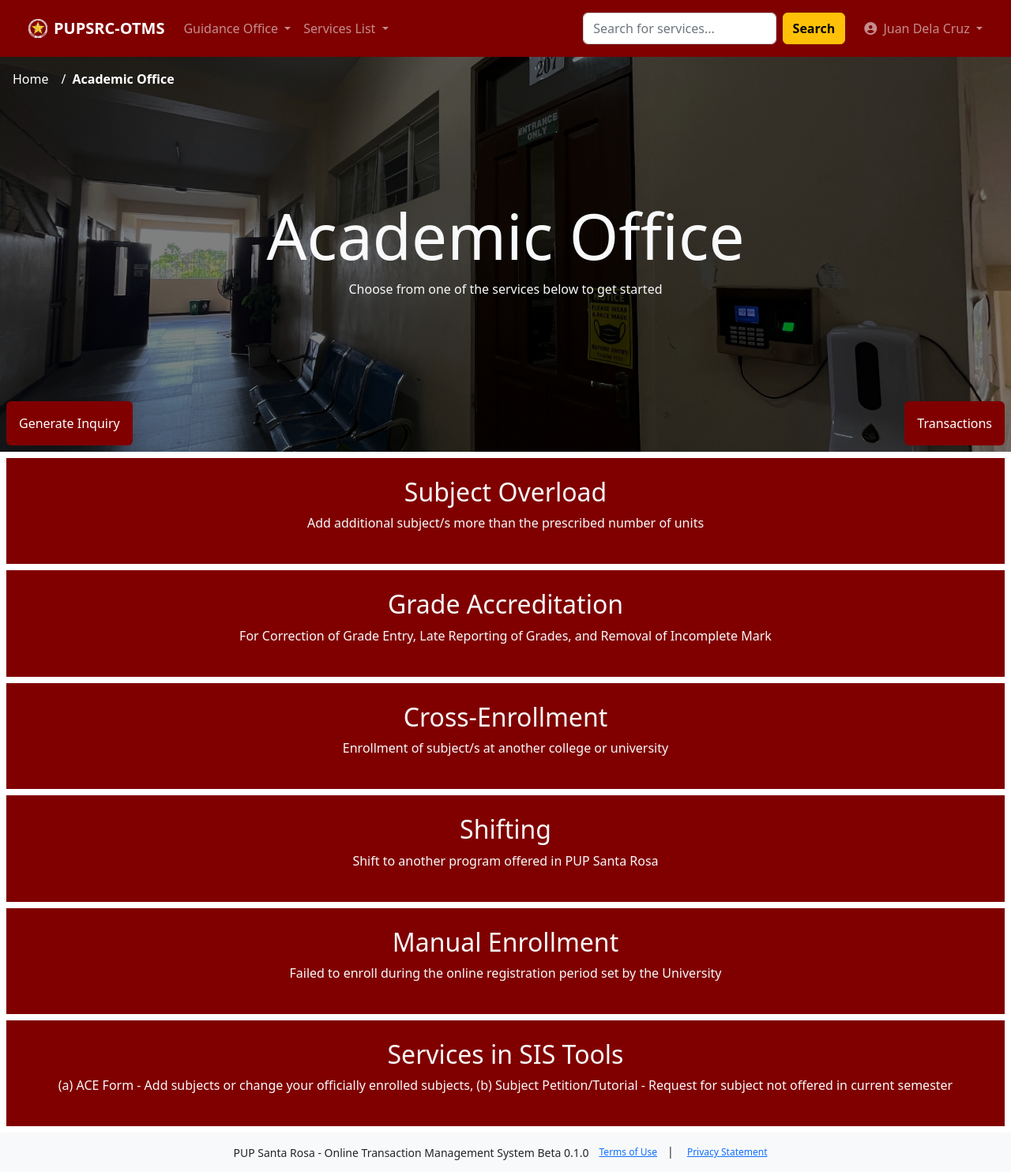
After one commit to phyrozz/PUPSRC-OTMS, a PHP site: page /student/academic.php in a window 1280 px wide. The commit adds this page. Shown: the whole page at 79% size. Run offline with PHP 8.4, Linux system fonts and the light colour scheme; some libraries are stand-ins or nearby versions.

Commit message:
Created student/academic.php
- added different classes for every office's image banner in style.css

```diff
--- /dev/null
+++ b/student/academic.php
@@ -0,0 +1,81 @@
+<!DOCTYPE html>
+<html lang="en">
+<head>
+    <meta charset="UTF-8">
+    <meta http-equiv="X-UA-Compatible" content="IE=edge">
+    <meta name="viewport" content="width=device-width, initial-scale=1.0">
+    <title>Academic Office - Welcome</title>
+    <link rel="icon" type="image/x-icon" href="/assets/favicon.ico">
+    <link rel="stylesheet" href="../node_modules/bootstrap/dist/css/bootstrap.min.css">
+    <link rel="stylesheet" href="../style.css">
+    <script src="https://kit.fontawesome.com/fe96d845ef.js" crossorigin="anonymous"></script>
+    <script src="../node_modules/jquery/dist/jquery.min.js"></script>
+    <script src="../node_modules/bootstrap/dist/js/bootstrap.bundle.min.js"></script>
+</head>
+<body>
+    <div class="wrapper">
+        <?php
+            include "../navbar.php"
+        ?>
+        <div class="container-fluid academicbanner header">
+            <a href="#" class="header-btn btn btn-primary position-absolute p-3 m-2 bottom-0 start-0">Generate Inquiry</a>
+            <a href="/student/transactions.php" class="header-btn btn btn-primary position-absolute p-3 m-2 bottom-0 end-0">Transactions</a>
+            <nav class="breadcrumb-nav breadcrumb-container" aria-label="breadcrumb">
+                <ol class="breadcrumb">
+                <ol class="breadcrumb">
+                    <li class="breadcrumb-item"><a href="#">Home</a></li>
+                    <li class="breadcrumb-item active" aria-current="page">Academic Office</li>
+                </ol>
+            </nav>
+
+            <h1 class="display-1 header-text text-center text-light">Academic Office</h1>
+            <p class="header-text text-center text-light">Choose from one of the services below to get started</p>
+        </div>
+        <div class="container-fluid p-2 d-flex flex-wrap flex-column justify-content-center gap-2 text-center">
+            <a href="guidance/subjectoverload.php" class="btn btn-primary d-block text-decoration-none bg-maroon text-light p-4 rounded-0">
+                <h2>Subject Overload</h2>
+                <p>Add additional subject/s more than the prescribed number of units</p>
+            </a>
+            <a href="guidance/gradeaccreditation.php" class="btn btn-primary d-block text-decoration-none bg-maroon text-light p-4 rounded-0">
+            <h2>Grade Accreditation</h2>
+                <p>For Correction of Grade Entry, Late Reporting of Grades, and Removal of Incomplete Mark</p>
+            </a>
+            <a href="guidance/crossenrollment.php" class="btn btn-primary d-block text-decoration-none bg-maroon text-light p-4 rounded-0">
+            <h2>Cross-Enrollment</h2>
+                <p>Enrollment of subject/s at another college or university</p>
+            </a>
+            <a href="guidance/shifting.php" class="btn btn-primary d-block text-decoration-none bg-maroon text-light p-4 rounded-0">
+            <h2>Shifting</h2>
+                <p>Shift to another program offered in PUP Santa Rosa</p>
+            </a>
+            <a href="guidance/manualenrollment.php" class="btn btn-primary d-block text-decoration-none bg-maroon text-light p-4 rounded-0">
+            <h2>Manual Enrollment</h2>
+                <p>Failed to enroll during the online registration period set by the University</p>
+            </a>
+            <a href="guidance/servicesinsistools.php" class="btn btn-primary d-block text-decoration-none bg-maroon text-light p-4 rounded-0">
+            <h2>Services in SIS Tools</h2>
+                <p>(a) ACE Form - Add subjects or change your officially enrolled subjects, (b) Subject Petition/Tutorial - Request for subject not offered in current semester</p>
+            </a>
+        </div>
+        <div class="push"></div>
+    </div>
+    <footer class="footer container-fluid w-100 text-md-left text-center d-md-flex align-items-center justify-content-center bg-light flex-nowrap">
+        <div>
+            <small>PUP Santa Rosa - Online Transaction Management System Beta 0.1.0</small>
+        </div>
+        <div>
+            <small><a href="https://www.pup.edu.ph/terms/" target="_blank" class="btn btn-link">Terms of Use</a>|</small>
+            <small><a href="https://www.pup.edu.ph/privacy/" target="_blank" class="btn btn-link">Privacy Statement</a></small>
+        </div>
+    </footer>
+    <script>
+        $(document).ready(function(){
+            $('.dropdown-submenu a.dropdown-toggle').on("click", function(e){
+            $(this).next('ul').toggle();
+            e.stopPropagation();
+            e.preventDefault();
+            });
+        });
+    </script>
+</body>
+</html>
--- a/style.css
+++ b/style.css
@@ -82,8 +82,15 @@ html, body {
     position: relative;
 }
 
+.academicbanner {
+    background-image: url("assets/academicoffice.jpeg");
+}
+
+.guidancebanner {
+    background-image: url("assets/bg2.jpg")
+}
+
 .header {
-    background-image: url("assets/bg2.jpg");
     background-size: cover;
     background-position: center;
     height: 500px;
```
Also changed, not shown: assets/academicoffice.jpeg (added).
